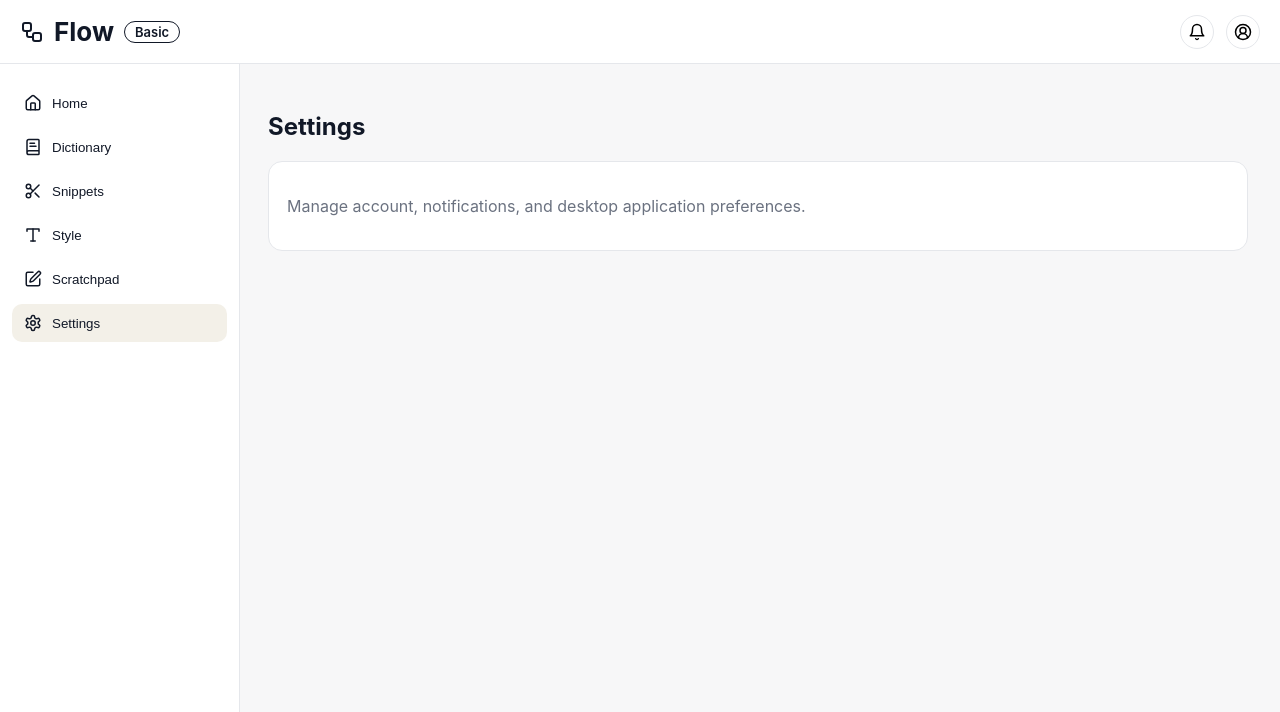
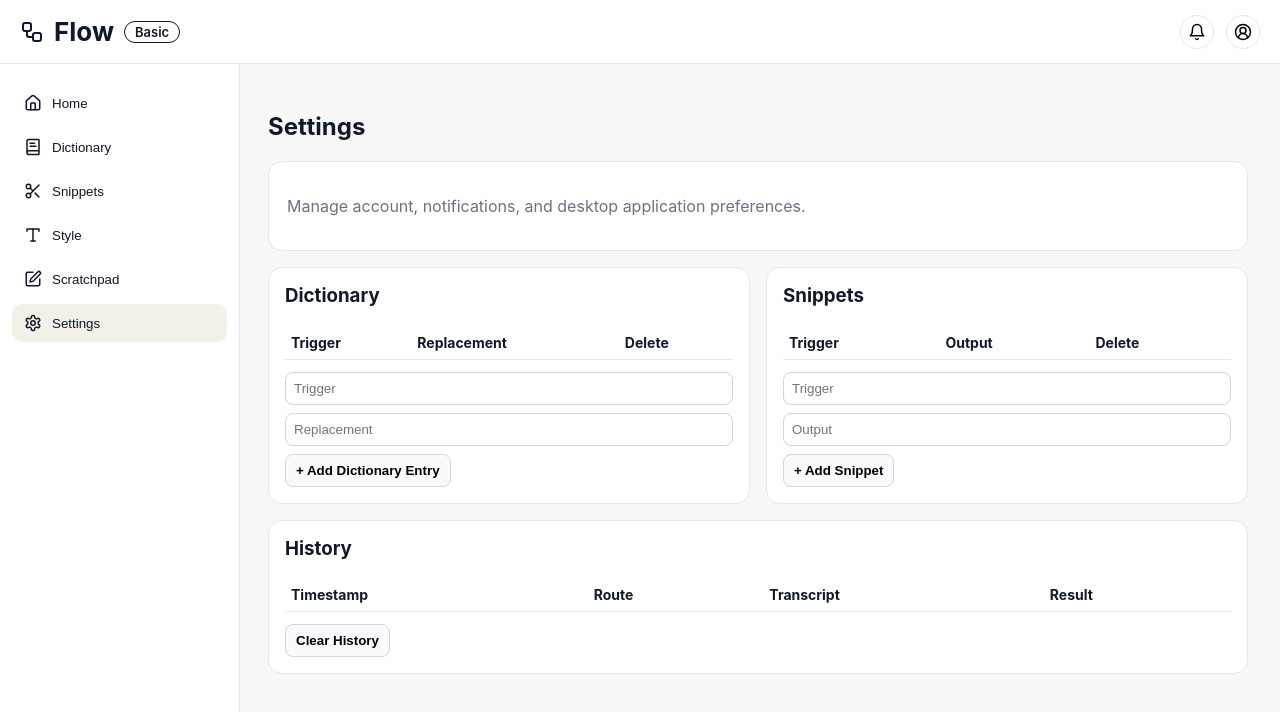
Before and after one commit to kevindbannister/xpf-voice, a React (Vite) app: page / in a window 1280 px wide. Both pictures are taken after a click on the button "Settings". Shown: the top 712 px of the page. Built offline with nearby package versions, Linux system fonts and the light colour scheme.

Commit message:
Wire settings page to existing settings components

```diff
--- a/src/pages/Settings.tsx
+++ b/src/pages/Settings.tsx
@@ -1,5 +1,8 @@
 import React from "react";
 import Card from "../components/ui/Card";
+import DictionarySettings from "../components/settings/DictionarySettings";
+import SnippetSettings from "../components/settings/SnippetSettings";
+import HistorySettings from "../components/settings/HistorySettings";
 
 export default function Settings() {
   return (
@@ -8,6 +11,20 @@ export default function Settings() {
       <Card style={{ padding: 18 }}>
         <p className="muted">Manage account, notifications, and desktop application preferences.</p>
       </Card>
+
+      <div className="settings-grid">
+        <Card className="settings-card">
+          <DictionarySettings />
+        </Card>
+
+        <Card className="settings-card">
+          <SnippetSettings />
+        </Card>
+      </div>
+
+      <Card className="settings-card">
+        <HistorySettings />
+      </Card>
     </div>
   );
 }
--- a/src/styles.css
+++ b/src/styles.css
@@ -201,3 +201,54 @@ body {
 .muted {
   color: #6b7280;
 }
+
+
+.settings-grid {
+  display: grid;
+  grid-template-columns: repeat(auto-fit, minmax(280px, 1fr));
+  gap: 16px;
+  margin-top: 16px;
+  margin-bottom: 16px;
+}
+
+.settings-card {
+  background: #ffffff;
+  border: 1px solid #e5e7eb;
+  border-radius: 14px;
+  padding: 16px;
+}
+
+.settings-card h3 {
+  margin-top: 0;
+}
+
+.settings-card table {
+  width: 100%;
+  border-collapse: collapse;
+  margin-bottom: 12px;
+}
+
+.settings-card th,
+.settings-card td {
+  text-align: left;
+  border-bottom: 1px solid #e5e7eb;
+  padding: 8px 6px;
+  font-size: 14px;
+}
+
+.settings-card input {
+  width: 100%;
+  border: 1px solid #d1d5db;
+  border-radius: 8px;
+  padding: 8px;
+  margin-bottom: 8px;
+}
+
+.settings-card button {
+  border: 1px solid #d1d5db;
+  border-radius: 8px;
+  background: #f9fafb;
+  padding: 8px 10px;
+  font-weight: 600;
+  cursor: pointer;
+}
```
